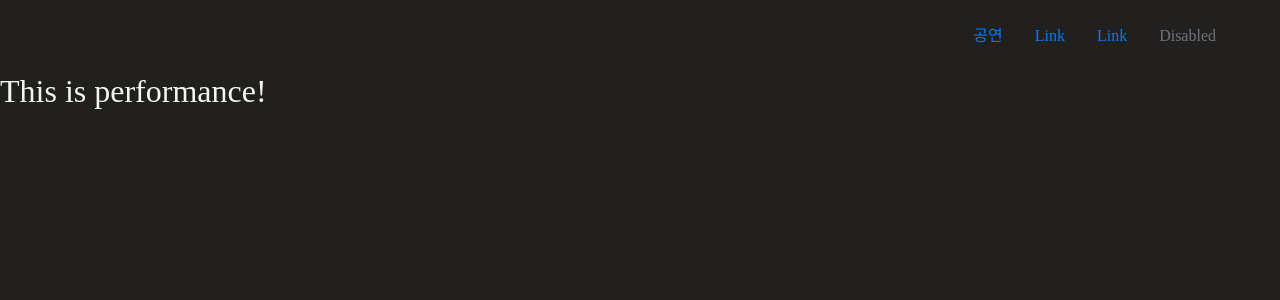
After one commit to Soyeong-k-1230/sparta-web-project-01, a Flask app: template templates/performance.html in a window 1280 px wide. The commit adds this page. Shown: the top 300 px of the page. Run offline with Flask 2, Linux system fonts and the light colour scheme; the template is opened without the code that fills it, so the values that code supplies are empty; some libraries are stand-ins or nearby versions.

Commit message:
[feat] add templates and change page function

```diff
--- a/app.py
+++ b/app.py
@@ -0,0 +1,21 @@
+from flask import Flask, render_template
+import requests
+
+app = Flask(__name__)
+API_KEY = "4c63018be1fc4d10a6118f339347226f"
+
+# HTML 화면 보여주기
+@app.route("/")
+def main():
+    return render_template('index.html')
+
+@app.route("/performance")
+def performance():
+    return render_template('performance.html')
+
+# API 역할을 하는 부분
+def get_performance_list():
+    return ''
+
+if __name__ == "__main__":
+    app.run()
--- /dev/null
+++ b/static/css/home.css
@@ -0,0 +1,3 @@
+.red {
+    color: aquamarine;
+}
--- /dev/null
+++ b/static/css/main.css
@@ -0,0 +1,9 @@
+* {
+    font-family: 'Noto Serif KR', serif;
+    color: #F5F5F1;
+    background-color: #221F1F;
+}
+
+html {
+   background-color: #221F1F;
+}
--- /dev/null
+++ b/templates/base.html
@@ -0,0 +1,49 @@
+<!DOCTYPE html>
+<html lang="en">
+<head>
+  <meta charset="UTF-8">
+  {% block head %}
+  <title>{% block title %}{% endblock %} - My Webpage</title>
+  <!--  Google fonts  -->
+  <link rel="preconnect" href="https://fonts.googleapis.com">
+  <link rel="preconnect" href="https://fonts.gstatic.com" crossorigin>
+  <link href="https://fonts.googleapis.com/css2?family=Noto+Serif+KR:wght@200;300;400;500;600;700;900&display=swap" rel="stylesheet">
+
+  <!-- Bootstrap CSS -->
+  <link rel="stylesheet" href="https://maxcdn.bootstrapcdn.com/bootstrap/4.0.0/css/bootstrap.min.css"
+        integrity="sha384-Gn5384xqQ1aoWXA+058RXPxPg6fy4IWvTNh0E263XmFcJlSAwiGgFAW/dAiS6JXm" crossorigin="anonymous">
+
+  <!-- Optional JavaScript -->
+  <!-- jQuery first, then Popper.js, then Bootstrap JS -->
+  <script src="https://ajax.googleapis.com/ajax/libs/jquery/3.5.1/jquery.min.js"></script>
+  <script src="https://cdnjs.cloudflare.com/ajax/libs/popper.js/1.12.9/umd/popper.min.js"
+          integrity="sha384-ApNbgh9B+Y1QKtv3Rn7W3mgPxhU9K/ScQsAP7hUibX39j7fakFPskvXusvfa0b4Q"
+          crossorigin="anonymous"></script>
+  <script src="https://maxcdn.bootstrapcdn.com/bootstrap/4.0.0/js/bootstrap.min.js"
+          integrity="sha384-JZR6Spejh4U02d8jOt6vLEHfe/JQGiRRSQQxSfFWpi1MquVdAyjUar5+76PVCmYl"
+          crossorigin="anonymous"></script>
+  <!-- styles -->
+  <link rel="stylesheet" type="text/css" href="../static/css/main.css">
+  {% endblock %}
+</head>
+  <body>
+  <div class="px-5 py-3">
+    <ul class="nav justify-content-end">
+      <li class="nav-item">
+        <a class="nav-link active" aria-current="page" href="/performance">공연</a>
+      </li>
+      <li class="nav-item">
+        <a class="nav-link" href="#">Link</a>
+      </li>
+      <li class="nav-item">
+        <a class="nav-link" href="#">Link</a>
+      </li>
+      <li class="nav-item">
+        <a class="nav-link disabled" href="#" tabindex="-1" aria-disabled="true">Disabled</a>
+      </li>
+    </ul>
+  </div>
+  <div id="content">{% block content %}{% endblock %}</div>
+
+  </body>
+</html>
--- /dev/null
+++ b/templates/performance.html
@@ -0,0 +1,7 @@
+{% extends "base.html" %}
+{% block title %}Performance{% endblock %}
+{% block content %}
+<div>
+  <h2>This is performance!</h2>
+</div>
+{% endblock %}
```
Also changed, not shown: templates/borad.html (added, +10 -0 lines), templates/index.html (+13 -10 lines), templates/login.html (added, +10 -0 lines), templates/recommed.html (added, +10 -0 lines), templates/signup.html (added, +10 -0 lines).
